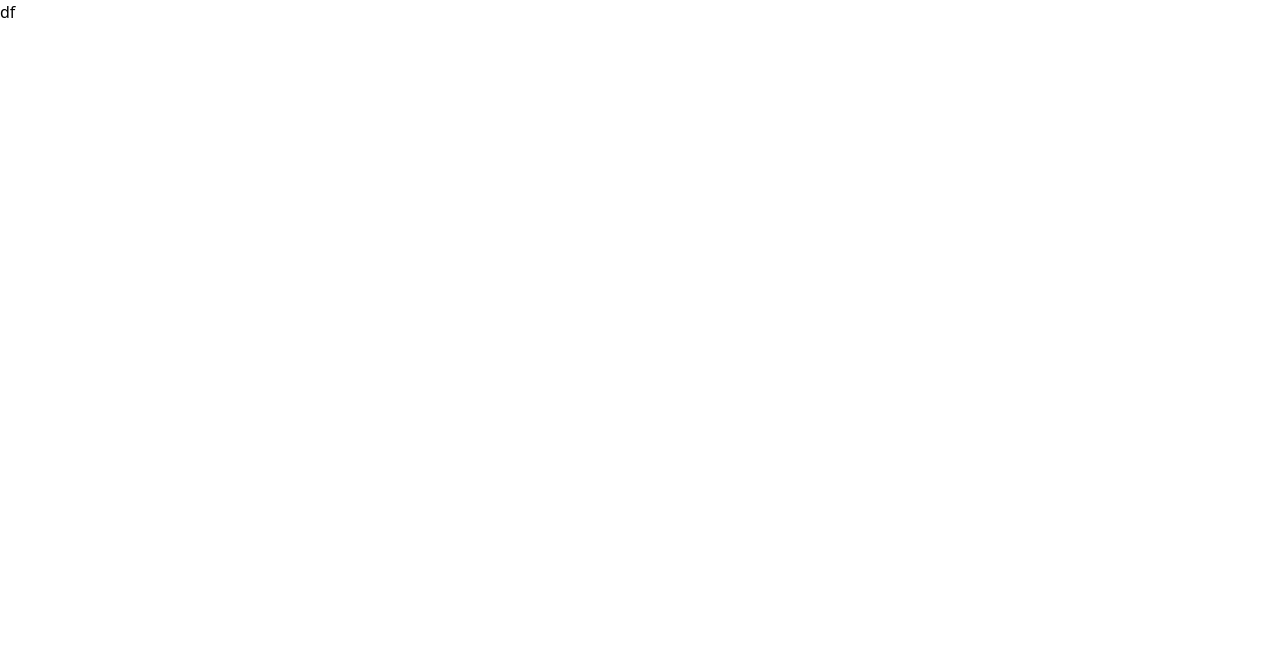
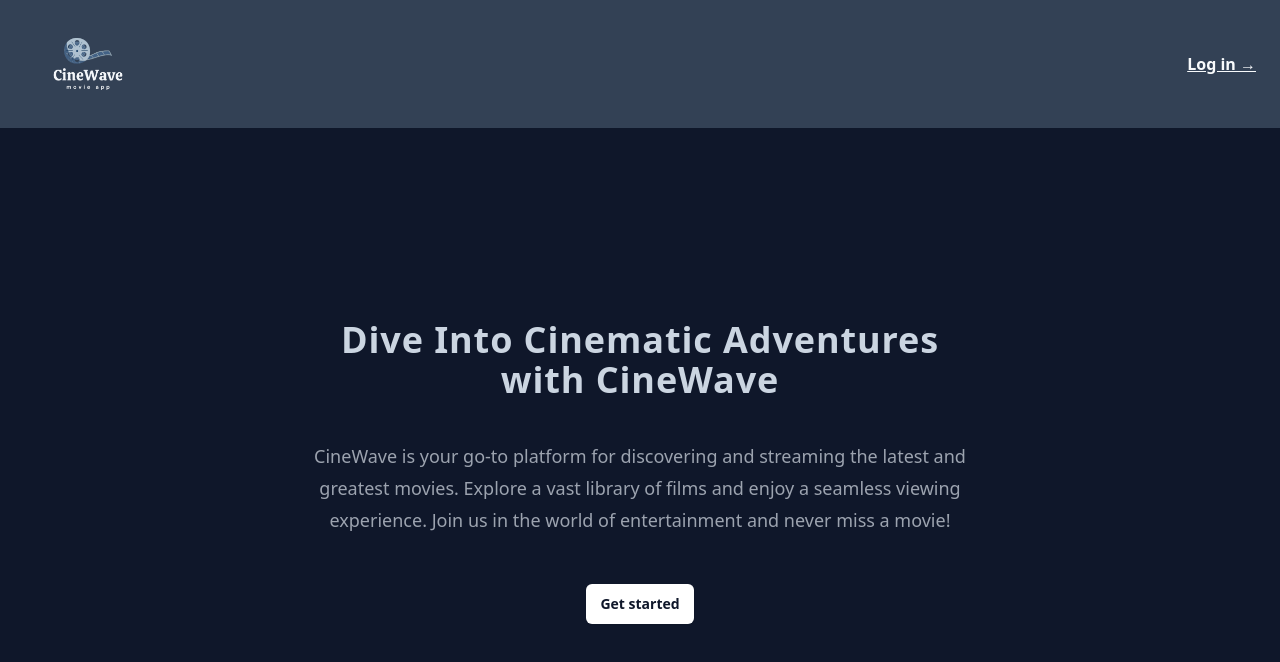
Before and after one commit to ucangun/CineWave_Movie_App, a React (Create React App) app: page / in a window 1280 px wide. Shown: the top 662 px of the page. Built offline with nearby package versions, Linux system fonts and the light colour scheme.

Commit message:
"Updated App.js to use AppRouter, created new Home page component, and added login route to AppRouter"

```diff
--- a/src/App.js
+++ b/src/App.js
@@ -1,5 +1,11 @@
+import AppRouter from "./router/AppRouter";
+
 function App() {
-  return <div>df</div>;
+  return (
+    <div>
+      <AppRouter />
+    </div>
+  );
 }
 
 export default App;
--- a/src/pages/Home.jsx
+++ b/src/pages/Home.jsx
@@ -1,7 +1,44 @@
-import React from "react";
+"use client";
 
-const Home = () => {
-  return <div>Home</div>;
-};
+import { Link } from "react-router-dom";
+import Logo from "../assets/images/Logo.png";
 
-export default Home;
+export default function Home() {
+  return (
+    <div className="bg-slate-900 min-h-screen">
+      <nav className="flex items-center justify-between bg-slate-700 px-6">
+        <Link to="/">
+          <img alt="" src={Logo} className="h-[8rem] w-auto" />
+        </Link>
+
+        <Link
+          to="/login"
+          className="text-md font-semibold underline  text-slate-50"
+        >
+          Log in <span aria-hidden="true">&rarr;</span>
+        </Link>
+      </nav>
+
+      <div className="px-8 ">
+        <div className="mx-auto max-w-2xl py-32 sm:py-40 lg:py-48">
+          <div className="text-center">
+            <h1 className="text-3xl font-bold  tracking-wide text-slate-300 sm:text-4xl">
+              Dive Into Cinematic Adventures with CineWave
+            </h1>
+            <p className="mt-10 text-lg leading-8 text-gray-400">
+              CineWave is your go-to platform for discovering and streaming the
+              latest and greatest movies. Explore a vast library of films and
+              enjoy a seamless viewing experience. Join us in the world of
+              entertainment and never miss a movie!
+            </p>
+            <div className="mt-12">
+              <button className="rounded-md bg-white px-3.5 py-2.5 text-sm font-semibold text-slate-900 shadow-sm hover:bg-white">
+                Get started
+              </button>
+            </div>
+          </div>
+        </div>
+      </div>
+    </div>
+  );
+}
--- a/src/router/AppRouter.jsx
+++ b/src/router/AppRouter.jsx
@@ -7,6 +7,7 @@ const AppRouter = () => {
     <BrowserRouter>
       <Routes>
         <Route path="/" element={<Home />} />
+        <Route path="/login" element="" />
       </Routes>
     </BrowserRouter>
   );
```
Also changed, not shown: src/assets/images/Logo.png (added).
